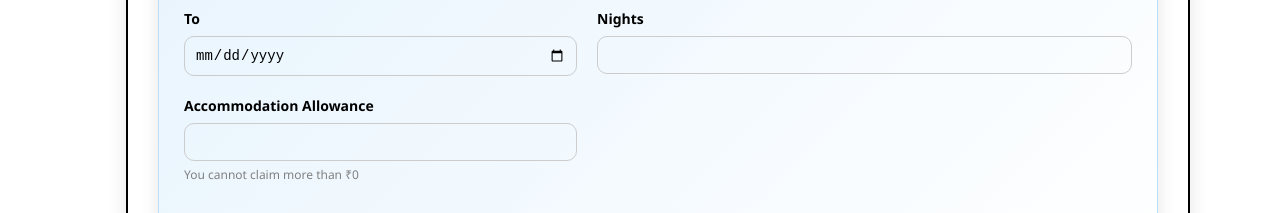
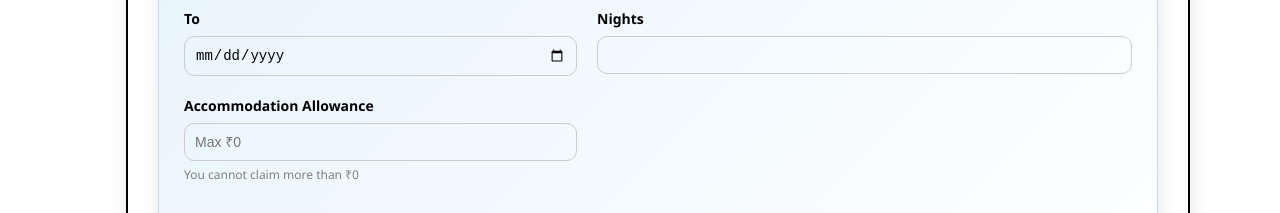
Before and after one commit to Santhoshmk30/Kccottrell, a React (Create React App) app: page /request in a window 1280 px wide. Shown: the part 1160-1373 px from the top of the page. Built offline with nearby package versions, Linux system fonts and the light colour scheme.

Commit message:
Update Requestform.js

```diff
--- a/src/Components/Requestform.js
+++ b/src/Components/Requestform.js
@@ -704,7 +704,7 @@ useEffect(() => {
  <div style={styles.field}>
   <label style={styles.label}>Accommodation Allowance</label>
   <input
-    type="number"
+    type="text"
     name="accommodation"
     value={
       formData.companyProvidesAccommodation === "Yes"
@@ -712,24 +712,25 @@ useEffect(() => {
         : formData.accommodation ?? ""
     }
     onChange={(e) => {
-      const value = parseFloat(e.target.value) || 0;
+      let value = e.target.value.replace(/\D/g, ""); // Only allow numbers
+      value = value === "" ? "" : parseFloat(value);
 
-      // Prevent user from entering more than allowed
-      if (value <= (formData.accommodation || 0)) {
+      if (value === "" || value <= (formData.accommodation || 0)) {
         setFormData((prev) => ({
           ...prev,
           accommodation: value,
         }));
       }
     }}
-    max={formData.accommodation || 0} // restrict max
     style={styles.input1}
     disabled={formData.companyProvidesAccommodation === "Yes"}
+    placeholder={`Max ₹${formData.accommodation || 0}`}
   />
   <p style={{ fontSize: "12px", color: "gray", marginTop: "5px" }}>
     You cannot claim more than ₹{formData.accommodation || 0}
   </p>
 </div>
+
 
 
  </div>
```
